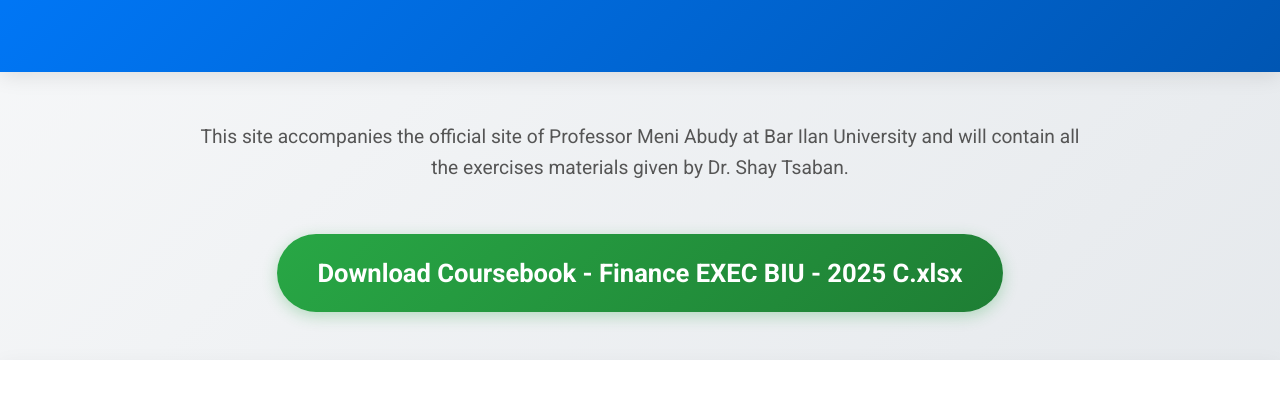
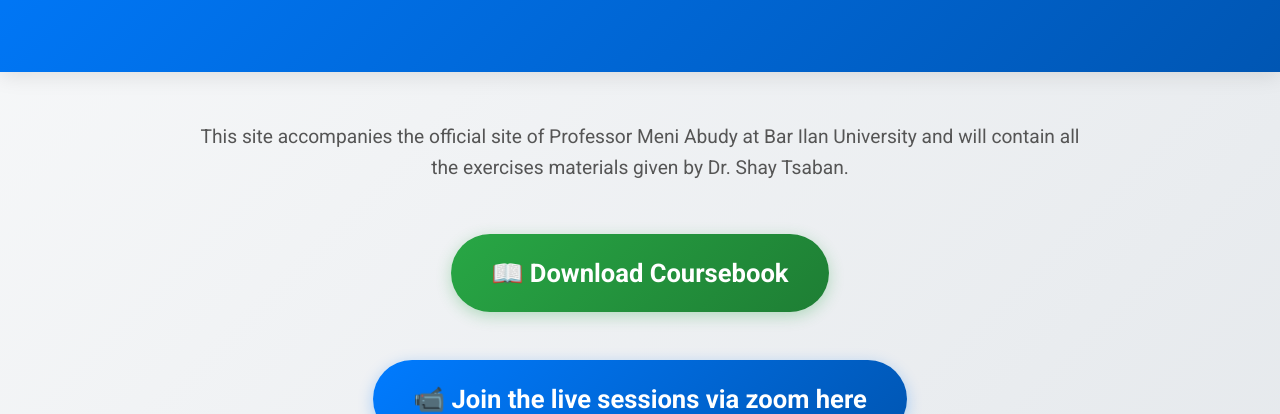
Before and after one commit to shaytsaban/BIU-Finance-Exec, a plain HTML site: page index.html in a window 1280 px wide. Shown: the part 198-612 px from the top of the page. Drawn offline with nearby package versions, Linux system fonts and the light colour scheme.

Commit message:
Update index.html

```diff
--- a/index.html
+++ b/index.html
@@ -58,6 +58,21 @@
         .btn-download:hover {
             transform: translateY(-3px);
             box-shadow: 0 6px 20px rgba(40, 167, 69, 0.5);
+        }
+        .btn-zoom {
+            font-size: 1.6rem;
+            padding: 20px 40px;
+            border-radius: 50px;
+            background: linear-gradient(135deg, #007bff, #0056b3);
+            border: none;
+            font-weight: bold;
+            color: white;
+            transition: transform 0.3s ease, box-shadow 0.3s ease;
+            box-shadow: 0 4px 15px rgba(0, 123, 255, 0.3);
+        }
+        .btn-zoom:hover {
+            transform: translateY(-3px);
+            box-shadow: 0 6px 20px rgba(0, 123, 255, 0.5);
         }
         .videos-section {
             background: white;
@@ -123,7 +138,12 @@
 
     <!-- Download Button Section -->
     <section class="text-center mb-5">
-        <a href="Coursebook - Finance EXEC BIU - 2025 C.xlsx" class="btn btn-lg btn-download" download>Download Coursebook - Finance EXEC BIU - 2025 C.xlsx</a>
+        <a href="Coursebook - Finance EXEC BIU - 2025 C.xlsx" class="btn btn-lg btn-download" download>📖 Download Coursebook</a>
+    </section>
+
+    <!-- Zoom Button Section -->
+    <section class="text-center mb-5">
+        <a href="https://yvc-ac-il.zoom.us/j/6302238641" class="btn btn-lg btn-zoom" target="_blank">📹 Join the live sessions via zoom here</a>
     </section>
 
     <!-- Videos Section -->
```
